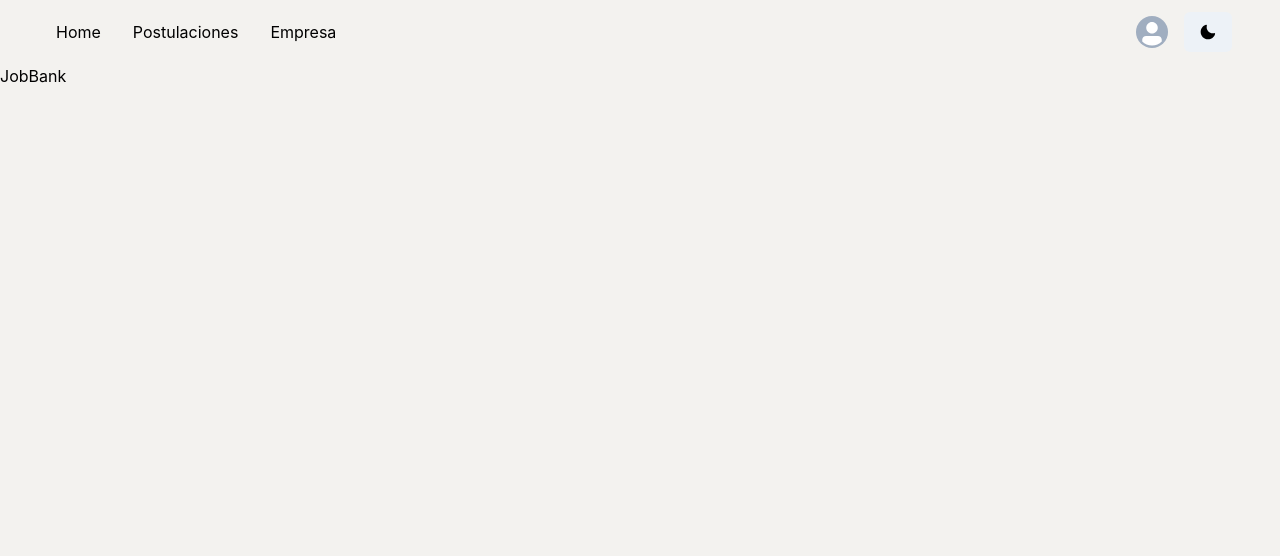
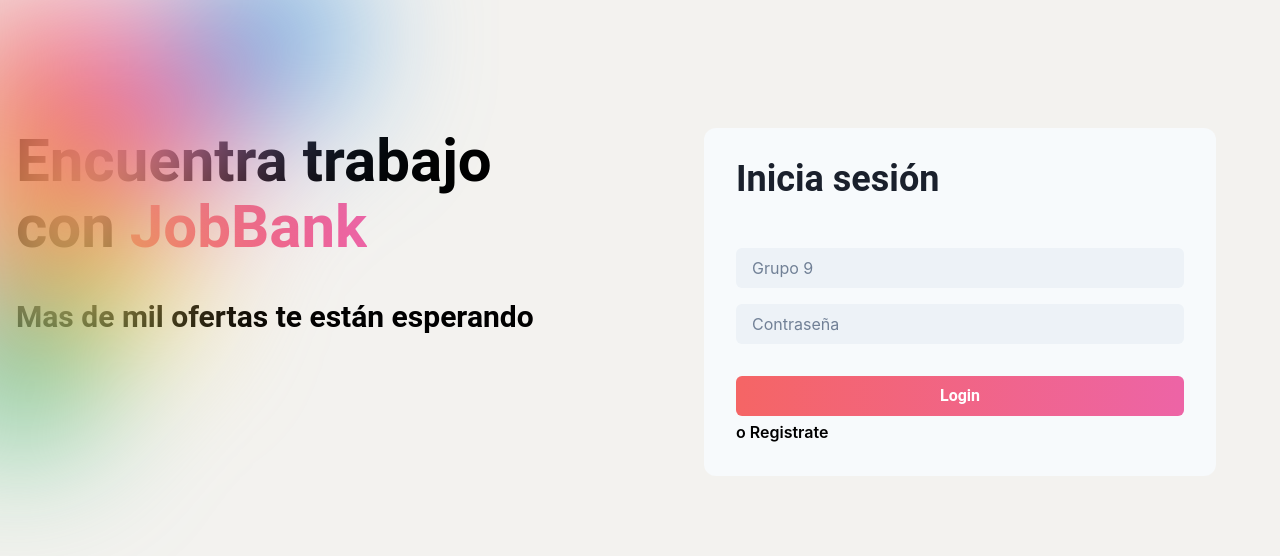
Before and after one commit to lucasangelino/jobbank, a React (Create React App) app: page / in a window 1280 px wide. Shown: the top 556 px of the page. Built offline with nearby package versions, Linux system fonts and the light colour scheme.

Commit message:
JBB add login

```diff
--- a/package.json
+++ b/package.json
@@ -13,6 +13,7 @@
     "framer-motion": "4",
     "react": "^17.0.2",
     "react-dom": "^17.0.2",
+    "react-router": "^6.0.0",
     "react-router-dom": "^6.0.0",
     "react-scripts": "4.0.3",
     "web-vitals": "^1.0.1"
--- a/src/components/auth/Login.js
+++ b/src/components/auth/Login.js
@@ -1,10 +1,12 @@
-import { useCallback } from "react";
+import { useCallback, useState } from "react";
 import {
   Box,
-  Flex,
-  Stack,
+  VStack,
   Heading,
   Text,
+  SimpleGrid as Grid,
+  GridItem,
+  Stack,
   Container,
   Input,
   Button,
@@ -12,10 +14,11 @@
   Icon,
   useBreakpointValue,
 } from "@chakra-ui/react";
+import { FormControl, FormLabel } from "@chakra-ui/form-control";
+import { Select } from "@chakra-ui/select";
+import { Link } from "react-router-dom";
 
 function Login() {
-  const handleClick = useCallback((e) => {}, []);
-
   return (
     <Box position={"relative"}>
       <Container
@@ -43,37 +46,48 @@
             </Text>
           </Heading>
           <Stack direction={"row"} spacing={4} align={"center"}>
-            <Text fontFamily={"heading"} fontSize={{ base: "4xl", md: "6xl" }}>
-              +
-            </Text>
-            <Flex
-              align={"center"}
-              justify={"center"}
+            <Text
               fontFamily={"heading"}
-              fontSize={{ base: "sm", md: "lg" }}
-              bg={"gray.800"}
-              color={"white"}
-              rounded={"full"}
-              width={useBreakpointValue({ base: "44px", md: "60px" })}
-              height={useBreakpointValue({ base: "44px", md: "60px" })}
-              position={"relative"}
-              _before={{
-                content: '""',
-                width: "full",
-                height: "full",
-                rounded: "full",
-                transform: "scale(1.125)",
-                bgGradient: "linear(to-bl, orange.400,yellow.400)",
-                position: "absolute",
-                zIndex: -1,
-                top: 0,
-                left: 0,
-              }}
-            >
-              YOU
-            </Flex>
+              fontSize={{ base: "4xl", md: "6xl" }}
+            ></Text>
           </Stack>
         </Stack>
+        <LoginForm />
+      </Container>
+      <Blur
+        position={"absolute"}
+        top={-10}
+        left={-10}
+        style={{ filter: "blur(70px)" }}
+      />
+    </Box>
+  );
+}
+
+export const Blur = (props) => {
+  return (
+    <Icon
+      width={useBreakpointValue({ base: "100%", md: "40vw", lg: "30vw" })}
+      zIndex={useBreakpointValue({ base: -1, md: -1, lg: 0 })}
+      height="560px"
+      viewBox="0 0 528 560"
+      fill="none"
+      xmlns="http://www.w3.org/2000/svg"
+      {...props}
+    >
+      <circle cx="71" cy="61" r="111" fill="#F56565" />
+      <circle cx="244" cy="106" r="139" fill="#ED64A6" />
+      <circle cy="291" r="139" fill="#ED64A6" />
+      <circle cx="80.5" cy="189.5" r="101.5" fill="#ED8936" />
+      <circle cx="196.5" cy="317.5" r="101.5" fill="#ECC94B" />
+      <circle cx="70.5" cy="458.5" r="101.5" fill="#48BB78" />
+      <circle cx="426.5" cy="-0.5" r="101.5" fill="#4299E1" />
+    </Icon>
+  );
+};
+
+const LoginForm = () => {
+  return (
     <Stack
       bg={"gray.50"}
       rounded={"xl"}
@@ -115,6 +129,7 @@
         <Button
           fontFamily={"heading"}
           mt={8}
+          mb={1}
           w={"full"}
           bgGradient="linear(to-r, red.400,pink.400)"
           color={"white"}
@@ -122,52 +137,18 @@
             bgGradient: "linear(to-r, red.400,pink.400)",
             boxShadow: "xl",
           }}
-              onClick={handleClick}
         >
           Login
         </Button>
         <Button
-              type={"link"}
-              fontFamily={"heading"}
-              w={"full"}
-              color={"#000"}
+          // onClick={setToogleLogin(!toogleLogin)}
+          variant="link"
+          colorScheme="black"
         >
-              o Regístrate
+          o Registrate
         </Button>
       </Box>
     </Stack>
-      </Container>
-      <Blur
-        position={"absolute"}
-        top={-10}
-        left={-10}
-        style={{ filter: "blur(70px)" }}
-      />
-    </Box>
-  );
-}
-
-export const Blur = (props) => {
-  return (
-    <Icon
-      width={useBreakpointValue({ base: "100%", md: "40vw", lg: "30vw" })}
-      zIndex={useBreakpointValue({ base: -1, md: -1, lg: 0 })}
-      height="560px"
-      viewBox="0 0 528 560"
-      fill="none"
-      xmlns="http://www.w3.org/2000/svg"
-      {...props}
-    >
-      <circle cx="71" cy="61" r="111" fill="#F56565" />
-      <circle cx="244" cy="106" r="139" fill="#ED64A6" />
-      <circle cy="291" r="139" fill="#ED64A6" />
-      <circle cx="80.5" cy="189.5" r="101.5" fill="#ED8936" />
-      <circle cx="196.5" cy="317.5" r="101.5" fill="#ECC94B" />
-      <circle cx="70.5" cy="458.5" r="101.5" fill="#48BB78" />
-      <circle cx="426.5" cy="-0.5" r="101.5" fill="#4299E1" />
-    </Icon>
   );
 };
-
-Login.layout = "authLayout";
 export default Login;
--- a/src/components/auth/Register.js
+++ b/src/components/auth/Register.js
@@ -0,0 +1,3 @@
+export default function Register() {
+  return <div>Register</div>;
+}
--- a/src/components/entrypoint/App.js
+++ b/src/components/entrypoint/App.js
@@ -1,9 +1,10 @@
 import "../../App.css";
+import Login from "../auth/Login";
 import AuthenticatedApp from "../entrypoint/AuthenticatedApp";
 
 function App() {
-  const isUserAuth = true;
-  return isUserAuth ? <AuthenticatedApp /> : <div>Login</div>;
+  const isUserAuth = false;
+  return isUserAuth ? <AuthenticatedApp /> : <Login />;
 }
 
 export default App;
--- a/src/routes/index.js
+++ b/src/routes/index.js
@@ -24,15 +24,9 @@
     browserTitle: "Mis Postulaciones",
   },
   {
-    path: "/login",
+    path: "/auth",
     exact: true,
     main: () => <Login />,
-    browserTitle: "Mis Postulaciones",
-  },
-  {
-    path: "/register",
-    exact: true,
-    main: () => <Register />,
     browserTitle: "Mis Postulaciones",
   },
 ];
```
Also changed, not shown: src/components/entrypoint/UnAuthenticatedApp.js (added, +15 -0 lines), 1 other file (tests, documents, lock files or other folders). Lines whose indentation alone changed are shown as unchanged.
